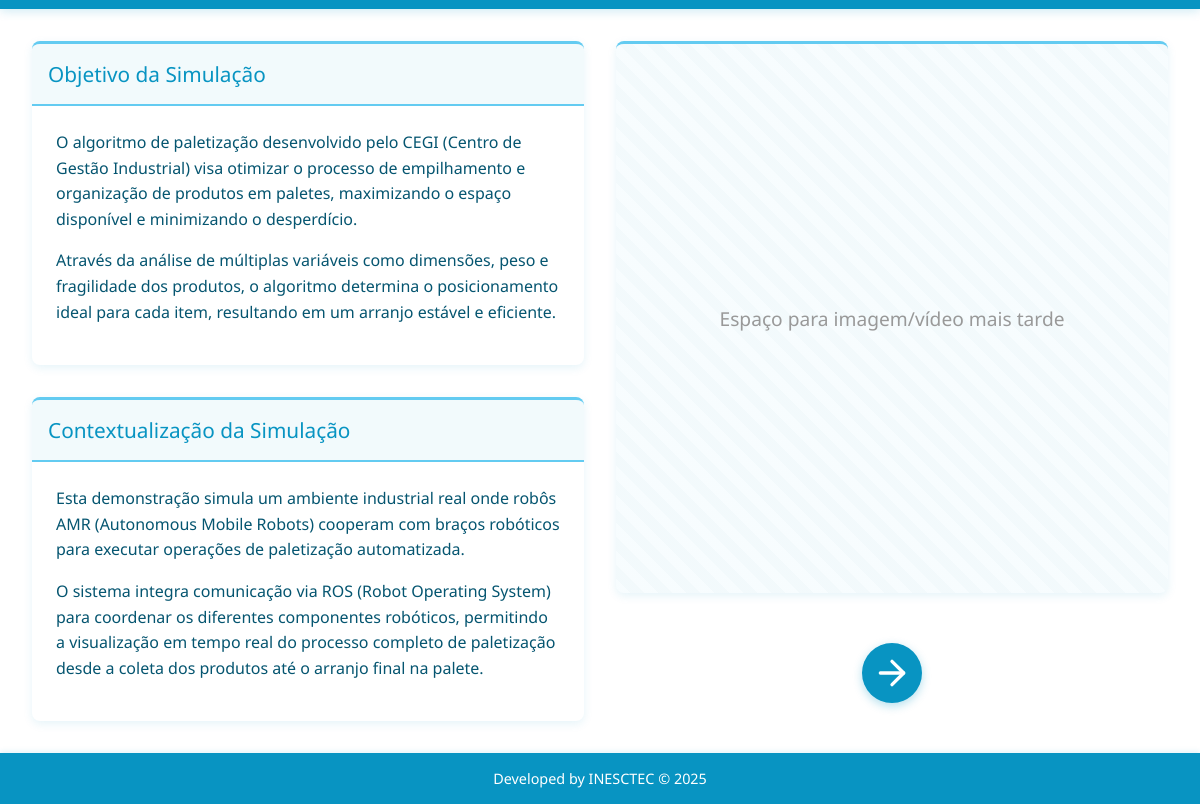
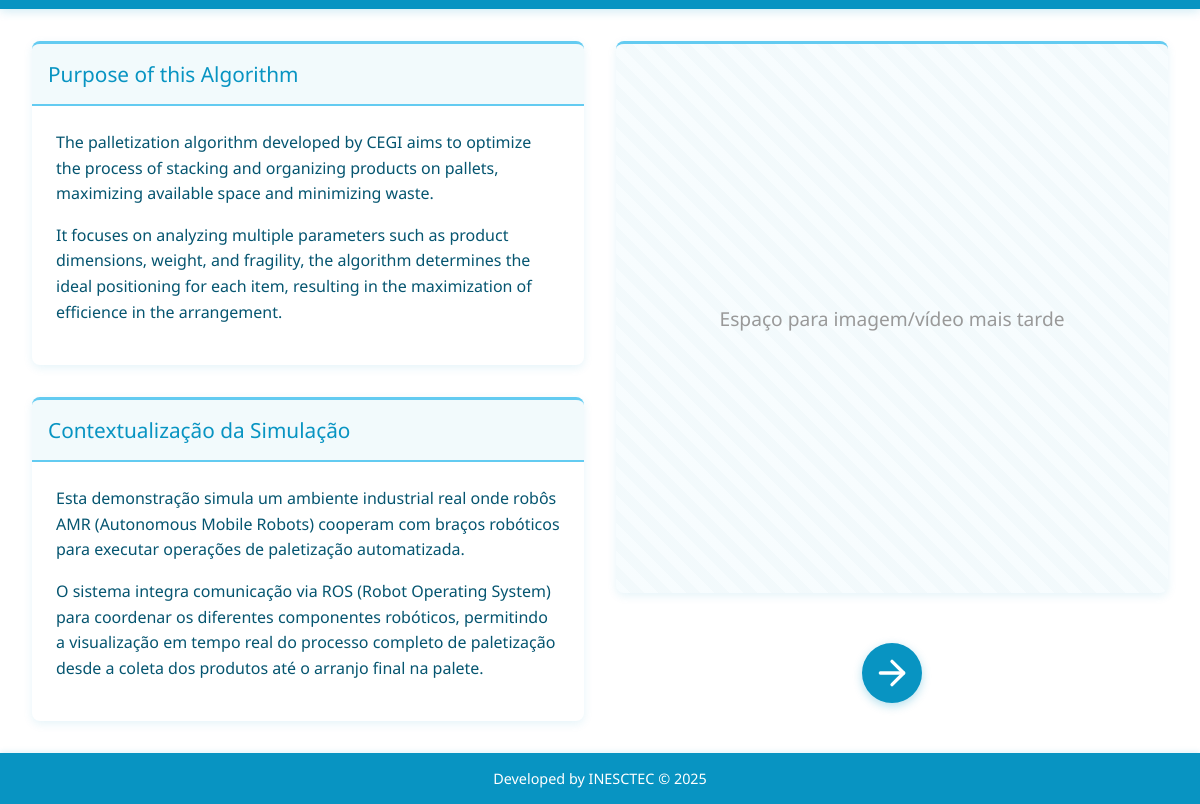
Before and after one commit to machado2103/Demonstrador-INESCTEC-, an Electron app: page description_page/index.html in a window 1200 px wide. Shown: the part 66-870 px from the top of the page. Drawn offline with Linux system fonts and the light colour scheme.

Commit message:
Adição da segunda página do demonstrador e a sua descrição

```diff
--- a/description_page/index.html
+++ b/description_page/index.html
@@ -20,20 +20,19 @@
         <main class="explanation-content">
             <div class="explanation-left">
                 <div class="explanation-box algorithm-explanation">
-                    <h2>Objetivo da Simulação</h2>
+                    <h2>Purpose of this Algorithm</h2>
                     <div class="box-content">
-                        <!--
-                            ÁREA EDITÁVEL:
-                            Escreva aqui a explicação do algoritmo ou objetivos do projeto.
-                            Esta seção é destinada a detalhar o funcionamento e propósito do algoritmo de paletização.
-                        -->
-                        <p>O algoritmo de paletização desenvolvido pelo CEGI (Centro de Gestão Industrial) visa otimizar
-                        o processo de empilhamento e organização de produtos em paletes, maximizando o espaço
-                        disponível e minimizando o desperdício.</p>
 
-                        <p>Através da análise de múltiplas variáveis como dimensões, peso e fragilidade dos produtos,
-                        o algoritmo determina o posicionamento ideal para cada item, resultando em um arranjo estável
-                        e eficiente.</p>
+                        <p>The palletization algorithm developed by CEGI
+                            aims to optimize the process of stacking and organizing products on pallets, maximizing available
+                            space and minimizing waste.
+                        </p>
+                        <!-- Depois mudar este texto-->
+                        <p> It focuses on analyzing multiple parameters such as product dimensions, weight, and fragility,
+                            the algorithm determines the ideal positioning for each item,
+                            resulting in the maximization of efficience in the arrangement.
+                        </p>
+
                     </div>
                 </div>
 
```
